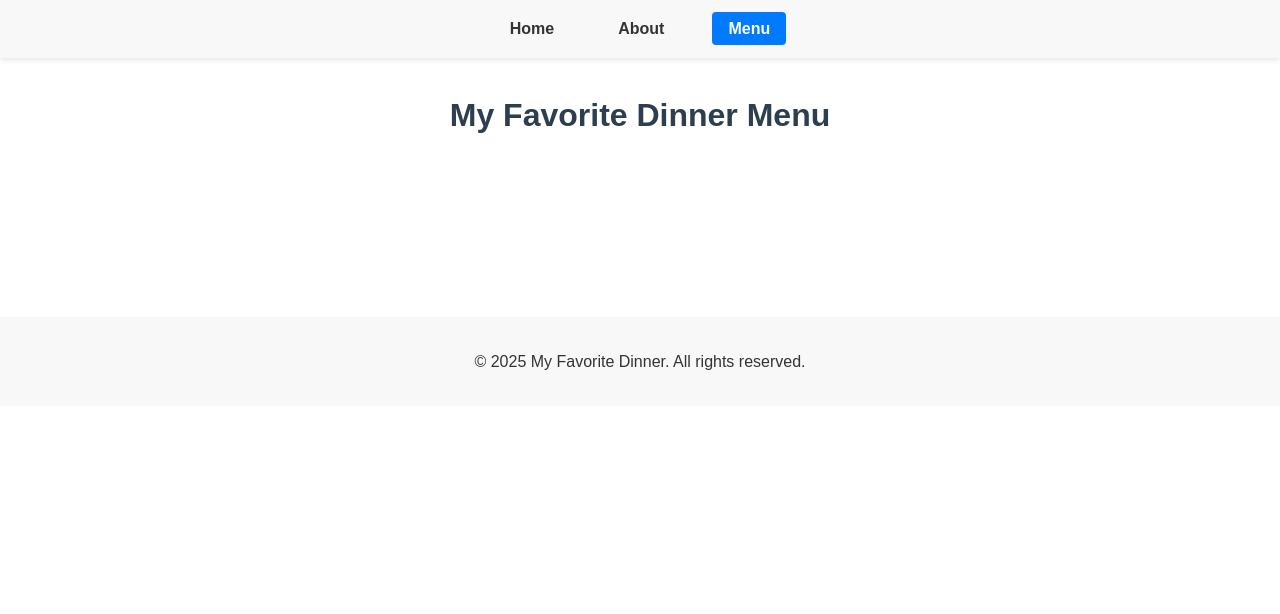
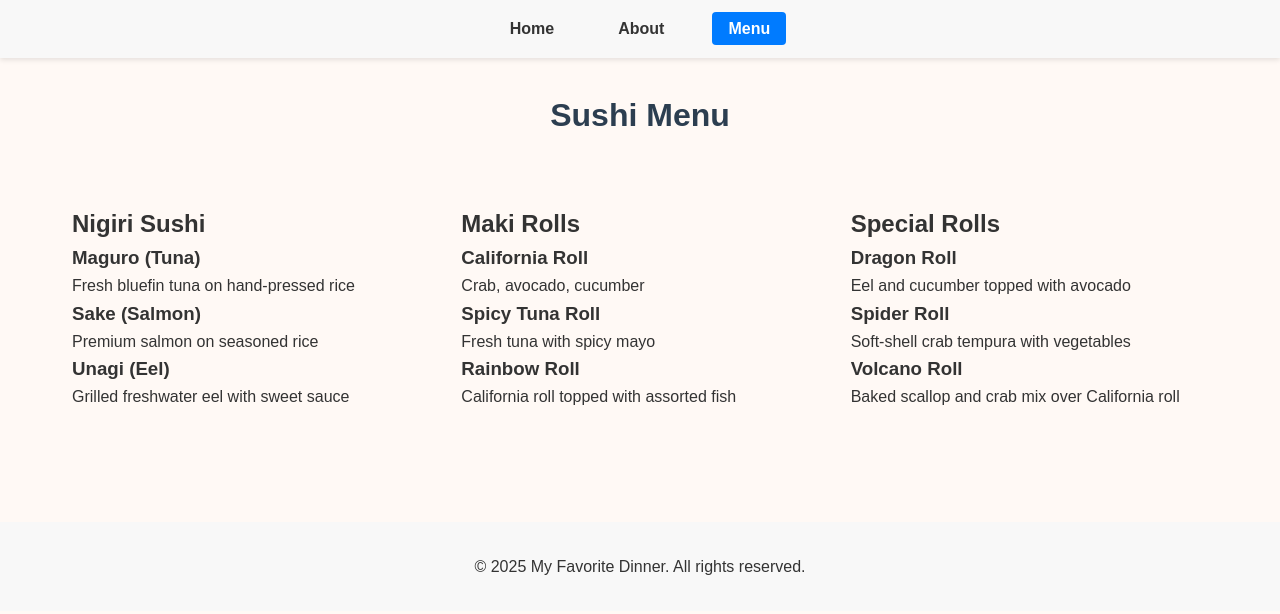
Before and after one commit to Anamk123441/session-09-dinner-idea, a plain HTML site: page favorite-dinner-site/src/menu.html in a window 1280 px wide. Drawn offline with Linux system fonts and the light colour scheme.

Commit message:
Update menu.html to include detailed sushi menu items and categories

```diff
--- a/favorite-dinner-site/src/menu.html
+++ b/favorite-dinner-site/src/menu.html
@@ -18,9 +18,61 @@
     </header>
 
     <main>
-        <h1>My Favorite Dinner Menu</h1>
+        <h1>Sushi Menu</h1>
         <section class="menu-grid">
-            <!-- Menu items will be added here -->
+            <div class="menu-category">
+                <h2>Nigiri Sushi</h2>
+                <div class="menu-items">
+                    <div class="menu-item">
+                        <h3>Maguro (Tuna)</h3>
+                        <p>Fresh bluefin tuna on hand-pressed rice</p>
+                    </div>
+                    <div class="menu-item">
+                        <h3>Sake (Salmon)</h3>
+                        <p>Premium salmon on seasoned rice</p>
+                    </div>
+                    <div class="menu-item">
+                        <h3>Unagi (Eel)</h3>
+                        <p>Grilled freshwater eel with sweet sauce</p>
+                    </div>
+                </div>
+            </div>
+
+            <div class="menu-category">
+                <h2>Maki Rolls</h2>
+                <div class="menu-items">
+                    <div class="menu-item">
+                        <h3>California Roll</h3>
+                        <p>Crab, avocado, cucumber</p>
+                    </div>
+                    <div class="menu-item">
+                        <h3>Spicy Tuna Roll</h3>
+                        <p>Fresh tuna with spicy mayo</p>
+                    </div>
+                    <div class="menu-item">
+                        <h3>Rainbow Roll</h3>
+                        <p>California roll topped with assorted fish</p>
+                    </div>
+                </div>
+            </div>
+
+            <div class="menu-category">
+                <h2>Special Rolls</h2>
+                <div class="menu-items">
+                    <div class="menu-item">
+                        <h3>Dragon Roll</h3>
+                        <p>Eel and cucumber topped with avocado</p>
+                    </div>
+                    <div class="menu-item">
+                        <h3>Spider Roll</h3>
+                        <p>Soft-shell crab tempura with vegetables</p>
+                    </div>
+                    <div class="menu-item">
+                        <h3>Volcano Roll</h3>
+                        <p>Baked scallop and crab mix over California roll</p>
+                    </div>
+                </div>
+            </div>
         </section>
     </main>
 
--- /dev/null
+++ b/favorite-dinner-site/src/styles/additional.css
@@ -0,0 +1,74 @@
+/* Additional styles for sushi website */
+.dish-card {
+    background: white;
+    padding: 2rem;
+    border-radius: 8px;
+    box-shadow: 0 2px 15px rgba(0,0,0,0.1);
+    transition: transform 0.3s ease;
+}
+
+.dish-card:hover {
+    transform: translateY(-5px);
+}
+
+.menu-category {
+    background: white;
+    padding: 2rem;
+    border-radius: 8px;
+    margin-bottom: 2rem;
+    box-shadow: 0 2px 15px rgba(0,0,0,0.1);
+}
+
+.menu-category h2 {
+    color: var(--primary-color);
+    border-bottom: 2px solid var(--accent-color);
+    padding-bottom: 0.5rem;
+    margin-bottom: 1.5rem;
+}
+
+.menu-items {
+    display: grid;
+    grid-template-columns: repeat(auto-fit, minmax(250px, 1fr));
+    gap: 1.5rem;
+}
+
+.menu-item {
+    padding: 1rem;
+    border: 1px solid #eee;
+    border-radius: 4px;
+}
+
+.menu-item h3 {
+    color: var(--secondary-color);
+    margin-bottom: 0.5rem;
+}
+
+.menu-item p {
+    color: #666;
+    font-size: 0.9rem;
+}
+
+.about-content ul {
+    list-style-position: inside;
+    margin: 1rem 0;
+    padding-left: 1rem;
+}
+
+.about-content li {
+    margin-bottom: 0.5rem;
+}
+
+/* Hero section enhancement */
+.hero-section {
+    background-color: white;
+    border-radius: 8px;
+    box-shadow: 0 2px 15px rgba(0,0,0,0.1);
+    margin: 2rem auto;
+    max-width: 1000px;
+    padding: 3rem 2rem;
+}
+
+.hero-section p {
+    font-size: 1.2rem;
+    color: var(--secondary-color);
+}
--- a/favorite-dinner-site/src/styles/main.css
+++ b/favorite-dinner-site/src/styles/main.css
@@ -9,6 +9,15 @@ body {
     font-family: 'Arial', sans-serif;
     line-height: 1.6;
     color: #333;
+    background-color: #fff9f5;
+}
+
+/* Japanese-inspired theme */
+:root {
+    --primary-color: #c41e3a; /* Japanese red */
+    --secondary-color: #1a1a1a;
+    --accent-color: #f4a460; /* Sandy brown */
+    --bg-light: #fff9f5;
 }
 
 /* Navigation styles */
```
